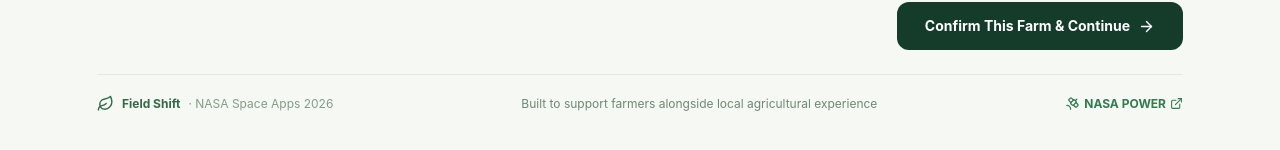
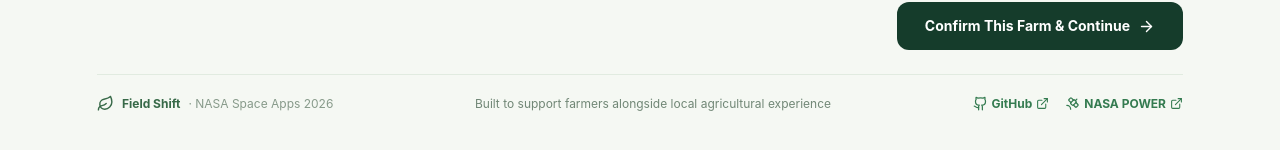
Before and after one commit to AlanElNufjaja/Shift, a React (Vite) app: page / in a window 1280 px wide. Shown: the part 1298-1448 px from the top of the page. Built offline with nearby package versions, Linux system fonts and the light colour scheme; no server answers.

Commit message:
Add GitHub repository link to web app footer

```diff
--- a/src/App.jsx
+++ b/src/App.jsx
@@ -1,5 +1,5 @@
 import { useEffect, useState } from 'react';
-import { ExternalLink, Leaf, Satellite } from 'lucide-react';
+import { ExternalLink, Github, Leaf, Satellite } from 'lucide-react';
 import AppShell from './components/layout/AppShell.jsx';
 import JourneyHeader, { JourneyFooter } from './components/layout/JourneyHeader.jsx';
 import FarmerLand from './components/overview/FarmerLand.jsx';
@@ -165,6 +165,15 @@ function AppContent({ parcela, prioridad }) {
           <span className="font-normal text-[#879a8a]">· NASA Space Apps 2026</span>
         </span>
         <span>Built to support farmers alongside local agricultural experience</span>
+        <div className="flex flex-wrap items-center gap-4">
+          <a
+            className="focus-ring inline-flex items-center gap-1 font-bold text-agri hover:underline"
+            href="https://github.com/AlanElNufjaja/Shift"
+            target="_blank"
+            rel="noreferrer"
+          >
+            <Github size={15} /> GitHub <ExternalLink size={13} />
+          </a>
           <a
             className="focus-ring inline-flex items-center gap-1 font-bold text-agri hover:underline"
             href="https://power.larc.nasa.gov/"
@@ -173,6 +182,7 @@ function AppContent({ parcela, prioridad }) {
           >
             <Satellite size={15} /> NASA POWER <ExternalLink size={13} />
           </a>
+        </div>
       </footer>
     </AppShell>
   );
```
Lines whose indentation alone changed are shown as unchanged.
